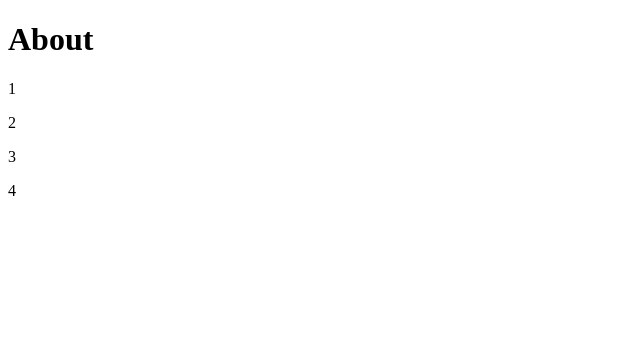
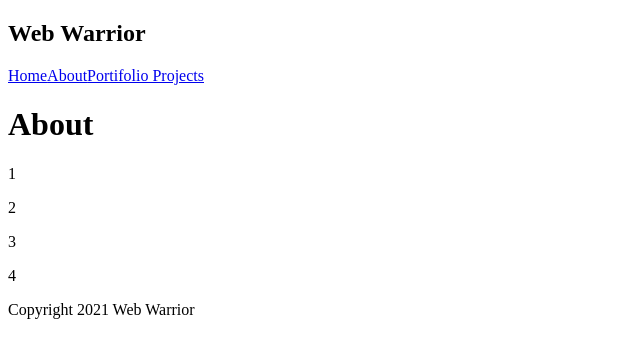
Before and after one commit to rlinsdev/Gatsby, a Gatsby site: page /about in a window 1280 px wide. Shown: the whole page, without its empty margins (0-640 px from the left). Built offline with nearby package versions, Linux system fonts and the light colour scheme; Gatsby itself is replaced by a stand-in of ours.

Commit message:
Layout component

```diff
--- /dev/null
+++ b/src/components/Layout.js
@@ -0,0 +1,17 @@
+import React from 'react'
+import Navbar from './Navbar'
+
+export default function Layout({children}) {
+  return (
+    <div className='layout'>
+      <Navbar />
+      <div className="content">
+        { children }
+      </div>
+      <footer>
+        <p>Copyright 2021 Web Warrior</p>
+      </footer>
+
+    </div>
+  )
+}
--- a/src/pages/about.js
+++ b/src/pages/about.js
@@ -1,8 +1,10 @@
 //rfc - React Functional Component
 import React from 'react'
+import Layout from '../components/Layout'
 
 export default function About() {
   return(
+    <Layout>
       <div>
         <h1>About</h1>
         <p>1</p>
@@ -10,5 +12,6 @@ export default function About() {
         <p>3</p>
         <p>4</p>
       </div>
+    </Layout>
   )
 }
--- a/src/pages/index.js
+++ b/src/pages/index.js
@@ -1,15 +1,16 @@
 import React from "react"
-import Navbar from "../components/Navbar"
+import Layout from "../components/Layout"
 
 export default function Home() {
   return (
+    <Layout>
       <section>
-      <Navbar />
         <div>
           <h2>Design</h2>
           <h3>Develop & Deploy</h3>
           <p>UX Designer & web developer based</p>
         </div>
       </section>
+    </Layout>
   )
 }
```
Also changed, not shown: src/pages/404.js (+6 -3 lines), src/pages/projects/index.js (+6 -3 lines). Lines whose indentation alone changed are shown as unchanged.
